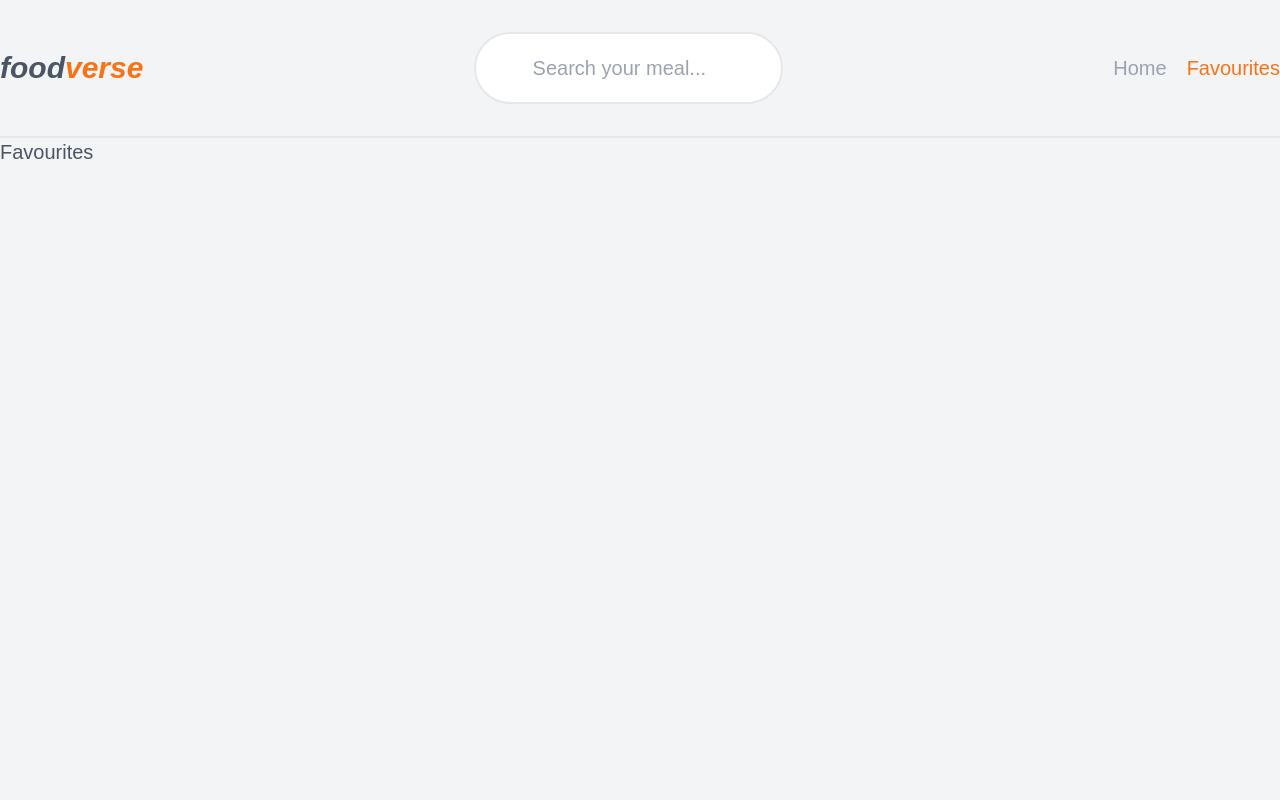
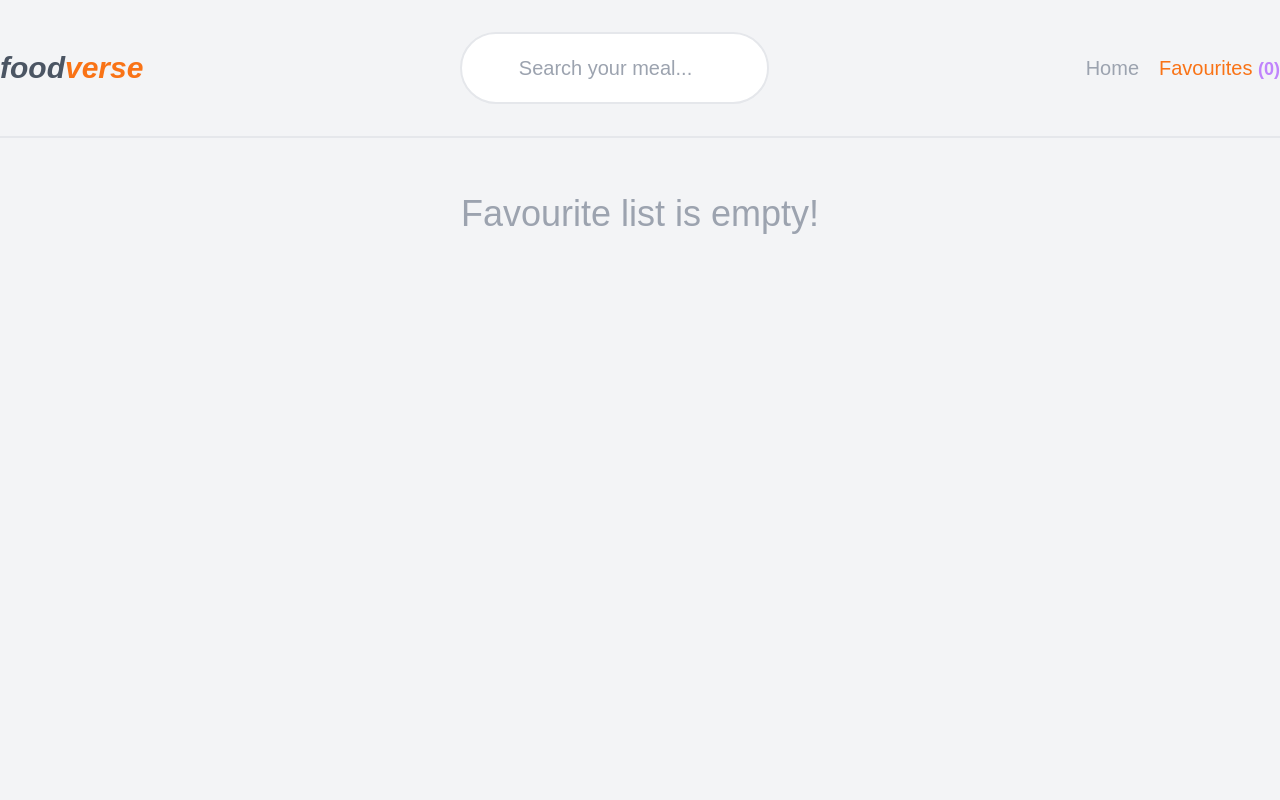
Before and after one commit to shohan-pherones/foodverse, a React (Create React App) app: page /favourites in a window 1280 px wide. Shown: the top 800 px of the page. Built offline with nearby package versions, Linux system fonts and the light colour scheme.

Commit message:
ls added

```diff
--- a/src/App.js
+++ b/src/App.js
@@ -1,4 +1,4 @@
-import { useRef, useState } from "react";
+import { useEffect, useRef, useState } from "react";
 import { Route, Routes, useNavigate } from "react-router-dom";
 import Navbar from "./components/Navbar";
 import Home from "./components/Home";
@@ -16,6 +16,13 @@ const App = () => {
   const [stable, setStable] = useState(
     "Nothing to show, please search something!"
   );
+  const [savedItems, setSavedItems] = useState(() => {
+    const localData = localStorage.getItem("recipes");
+    return localData ? JSON.parse(localData) : [];
+  });
+  const [saveCount, setSaveCount] = useState(() => {
+    return savedItems.length;
+  });
 
   const navigator = useNavigate();
 
@@ -53,6 +60,19 @@ const App = () => {
     setSearchQuery("");
   };
 
+  const saveHandler = (id) => {
+    fetch(`https://forkify-api.herokuapp.com/api/v2/recipes/${id}`)
+      .then((res) => res.json())
+      .then((data) =>
+        setSavedItems((prevState) => [...prevState, data.data.recipe])
+      );
+  };
+
+  useEffect(() => {
+    localStorage.setItem("recipes", JSON.stringify(savedItems));
+    setSaveCount(savedItems.length);
+  }, [savedItems]);
+
   return (
     <div className="text-gray-600 text-xl font-normal bg-gray-100 min-h-screen w-full">
       <Navbar
@@ -60,6 +80,7 @@ const App = () => {
         setSearchQuery={setSearchQuery}
         searchHandler={searchHandler}
         inputField={inputField}
+        saveCount={saveCount}
       />
       <Routes>
         <Route
@@ -75,8 +96,14 @@ const App = () => {
             />
           }
         />
-        <Route path="recipe-item/:id" element={<RecipeItem />} />
-        <Route path="favourites" element={<Favourites />} />
+        <Route
+          path="recipe-item/:id"
+          element={<RecipeItem saveHandler={saveHandler} />}
+        />
+        <Route
+          path="favourites"
+          element={<Favourites savedItems={savedItems} />}
+        />
         <Route path="*" element={<NotFound />} />
       </Routes>
       <Footer />
--- a/src/components/Favourites.js
+++ b/src/components/Favourites.js
@@ -1,5 +1,20 @@
-const Favourites = () => {
-  return <div className="min-h-screen">Favourites</div>;
+import Recipe from "./Recipe";
+
+const Favourites = ({ savedItems }) => {
+  return (
+    <>
+      <p className="col-span-full text-4xl font-medium text-gray-400 text-center pt-14">
+        {savedItems.length === 0
+          ? "Favourite list is empty!"
+          : "Your favourite recipes!"}
+      </p>
+      <div className="container mx-auto py-14 grid gap-10 grid-cols-1 md:grid-cols-2 lg:grid-cols-3 xl:grid-cols-4 justify-items-center min-h-screen items-start">
+        {savedItems.map((recipe) => (
+          <Recipe key={recipe.id} recipe={recipe} />
+        ))}
+      </div>
+    </>
+  );
 };
 
 export default Favourites;
--- a/src/components/Navbar.js
+++ b/src/components/Navbar.js
@@ -1,6 +1,12 @@
 import { NavLink } from "react-router-dom";
 
-const Navbar = ({ searchQuery, setSearchQuery, searchHandler, inputField }) => {
+const Navbar = ({
+  searchQuery,
+  setSearchQuery,
+  searchHandler,
+  inputField,
+  saveCount,
+}) => {
   const navActive = ({ isActive }) => {
     return {
       color: isActive ? "#f97316" : null,
@@ -40,7 +46,10 @@ const Navbar = ({ searchQuery, setSearchQuery, searchHandler, inputField }) => {
             className="text-gray-400 hover:text-gray-600 duration-500"
             style={navActive}
           >
-            Favourites
+            Favourites{" "}
+            <span className="text-lg font-bold text-purple-400">
+              ({saveCount})
+            </span>
           </NavLink>
         </li>
       </ul>
--- a/src/components/RecipeItem.js
+++ b/src/components/RecipeItem.js
@@ -5,7 +5,7 @@ import { GiKnifeFork } from "react-icons/gi";
 import { TiTick } from "react-icons/ti";
 import { CgSpinner } from "react-icons/cg";
 
-const RecipeItem = () => {
+const RecipeItem = ({ saveHandler }) => {
   const [recipe, setRecipe] = useState("");
   const [isLoading, setIsLoading] = useState(false);
   const [errorMsg, setErrorMsg] = useState("");
@@ -67,9 +67,17 @@ const RecipeItem = () => {
             />
           </div>
           <div className="flex flex-col gap-3">
-            <p className="uppercase tracking-wider font-bold text-cyan-400">
-              {recipe.publisher}
-            </p>
+            <div className="flex justify-between">
+              <p className="uppercase tracking-wider font-bold text-cyan-400">
+                {recipe.publisher}
+              </p>
+              <button
+                className="uppercase tracking-wider font-bold text-purple-400"
+                onClick={() => saveHandler(recipe.id)}
+              >
+                + Save as favourite
+              </button>
+            </div>
             <h2 className="text-4xl font-semibold">{recipe.title}</h2>
             <div className="flex flex-wrap gap-3 justify-between uppercase font-bold tracking-wider">
               <p className="flex items-center gap-2">
```
